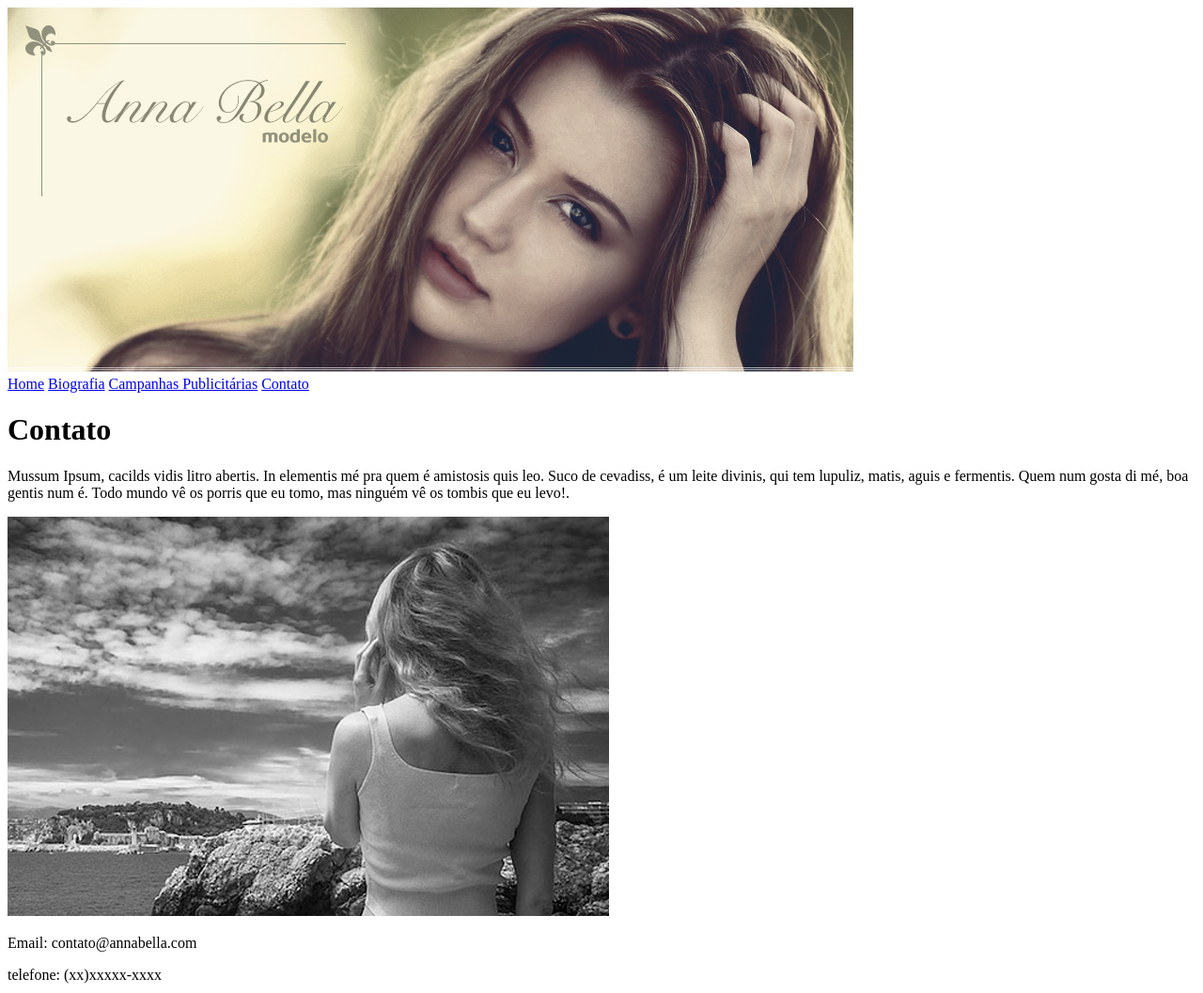
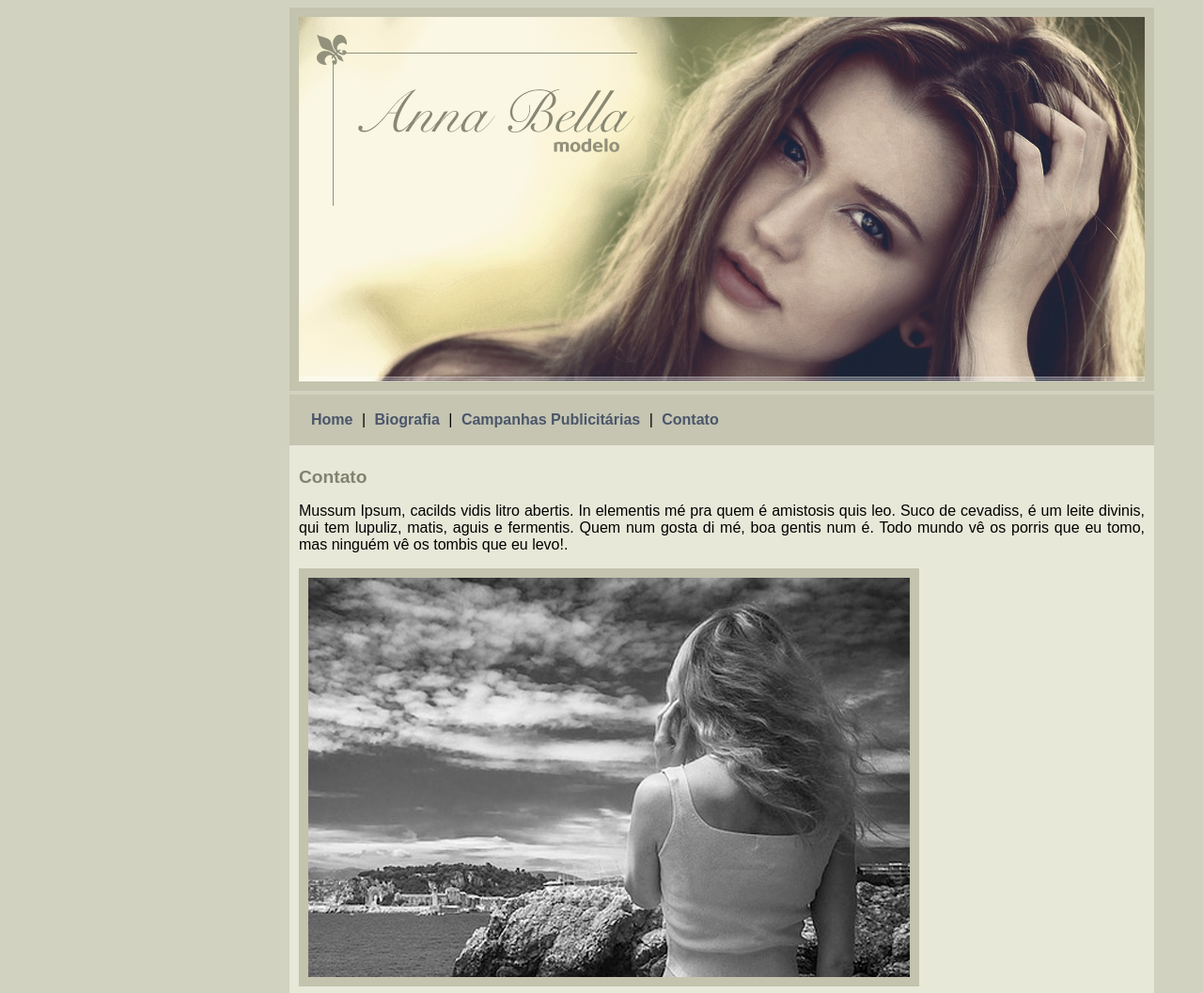
Before and after one commit to CarolineSarre/Projeto-Anna-Bella, a plain HTML site: page contato.html in a window 1280 px wide. Shown: the top 1057 px of the page at 94% size. Drawn offline with Linux system fonts and the light colour scheme.

Commit message:
Implementação de estilo com css de acordo com template proposto pelo curso.

```diff
--- a/contato.html
+++ b/contato.html
@@ -1,30 +1,32 @@
 <!DOCTYPE html>
 <html>
 <head>
+	<meta charset="utf-8">
 	<title>Ana Bella Model | Contato</title>
+	<link rel="stylesheet" type="text/css" href="css/style.css">
 </head>
 <body>
-	<header>
+	<div id="principal">
 		<img src="imagens/capa.png">
-	</header>
+
 	<nav>
-		<a href="index.html">Home</a>
-		<a href="biografia.html">Biografia</a>
-		<a href="campanha.html">Campanhas Publicitárias</a>
+		<a href="index.html">Home</a> |
+		<a href="biografia.html">Biografia</a> |
+		<a href="campanha.html">Campanhas Publicitárias</a> |
 		<a href="contato.html">Contato</a>
 	</nav>
-	<div class="Titulos">
+	<div class="conteudo">
 		<h1>Contato</h1>
-	</div>
-	<div class="Paragrafos">
+
 		<p>Mussum Ipsum, cacilds vidis litro abertis. In elementis mé pra quem é amistosis quis leo. Suco de cevadiss, é um leite divinis, qui tem lupuliz, matis, aguis e fermentis. Quem num gosta di mé, boa gentis num é. Todo mundo vê os porris que eu tomo, mas ninguém vê os tombis que eu levo!.<p>
-	</div>
-	<div class="imagens">
+			<div class="imagens">
 		<img src="imagens/foto1.png">
 	</div>
-	<div>
+	<div id="contato">
 		<p>Email: contato@annabella.com</p>
 		<p>telefone: (xx)xxxxx-xxxx</p>
 	</div>
+	</div>
+</div>
 </body>
 </html>
--- a/css/style.css
+++ b/css/style.css
@@ -0,0 +1,32 @@
+body{
+	background-color: #d2d2c1;
+	font: 16px Arial, Helvetica, sans-serif;
+	text-align: justify;
+
+}
+nav{
+	background-color: #c5c5b2;
+	padding: 18px;
+}
+a {
+	color: #4b566a;
+	text-decoration: none;
+	font-weight: bold;
+	padding: 5px;
+}
+
+h1{
+	color: #828271;
+	font-size: 1.2em;
+}
+img{
+	border: 10px solid #c3c3ae;
+}
+#principal{
+	width:920px;
+	margin-left: 300px;
+}
+.conteudo{
+	background-color: #e8e8d9;
+	padding: 10px;
+}
```
Also changed, not shown: biografia.html (+10 -8 lines), campanha.html (+9 -9 lines), index.html (+9 -6 lines).
